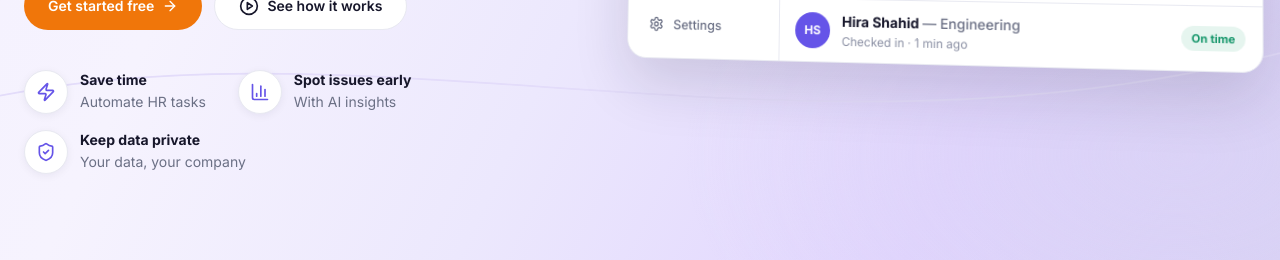
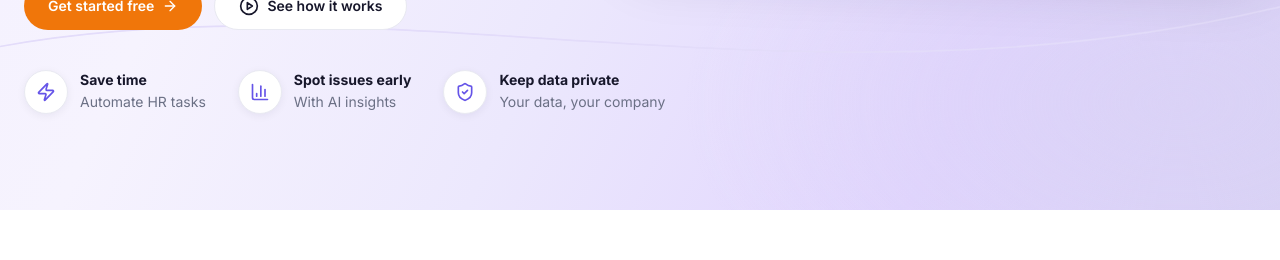
Before and after one commit to ismail007623/AI-workforce-intelligence, a Next.js app in the folder frontend/: page / in a window 1280 px wide. Shown: the part 684-944 px from the top of the page. Built offline with nearby package versions, Linux system fonts and the light colour scheme; no server answers.

Commit message:
Keep hero benefits on one line: full-width row below the hero grid

```diff
--- a/frontend/app/page.tsx
+++ b/frontend/app/page.tsx
@@ -498,7 +498,7 @@ export default function LandingPage() {
           <path d="M-40 170 C 320 110, 740 250, 1480 130" stroke="#E3DCFA" strokeWidth="1.5" />
           <path d="M-40 660 C 420 580, 920 730, 1480 610" stroke="#E3DCFA" strokeWidth="1.5" />
         </svg>
-        <div className="relative mx-auto grid max-w-[1280px] items-center gap-12 px-4 pb-16 pt-32 sm:px-6 lg:min-h-[85vh] lg:grid-cols-[0.92fr_1.08fr] lg:pb-[96px] lg:pt-[168px]">
+        <div className="relative mx-auto grid max-w-[1280px] items-start gap-12 px-4 pb-10 pt-32 sm:px-6 lg:min-h-[85vh] lg:grid-cols-[0.92fr_1.08fr] lg:pb-10 lg:pt-[168px]">
           <div>
             <h1 className="text-[52px] font-extrabold leading-[1.02] tracking-tight sm:text-[68px] lg:text-[76px]">
               <span className="block text-[var(--color-text-primary)]">Turn attendance</span>
@@ -516,7 +516,11 @@ export default function LandingPage() {
                 <CirclePlay className="h-5 w-5" /> See how it works
               </a>
             </div>
-            <div className="mt-10 flex flex-wrap items-start gap-x-8 gap-y-4">
+          </div>
+          <HeroDashboard />
+        </div>
+        <div className="relative mx-auto max-w-[1280px] px-4 pb-16 sm:px-6 lg:pb-[96px]">
+          <div className="flex flex-wrap items-start gap-x-8 gap-y-4 lg:flex-nowrap">
             {[
               { icon: Zap, title: "Save time", desc: "Automate HR tasks" },
               { icon: BarChart3, title: "Spot issues early", desc: "With AI insights" },
@@ -533,8 +537,6 @@ export default function LandingPage() {
               </div>
             ))}
           </div>
-          </div>
-          <HeroDashboard />
         </div>
       </section>
 
```
Also changed, not shown: 1 other file (tests, documents, lock files or other folders). Lines whose indentation alone changed are shown as unchanged.
